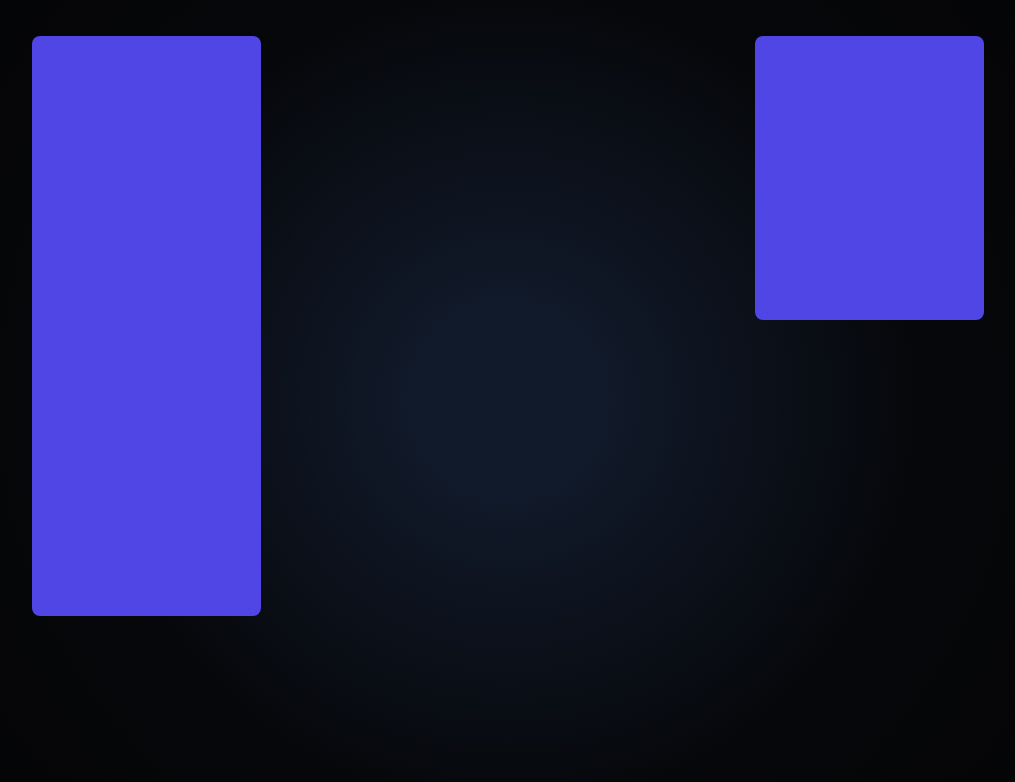
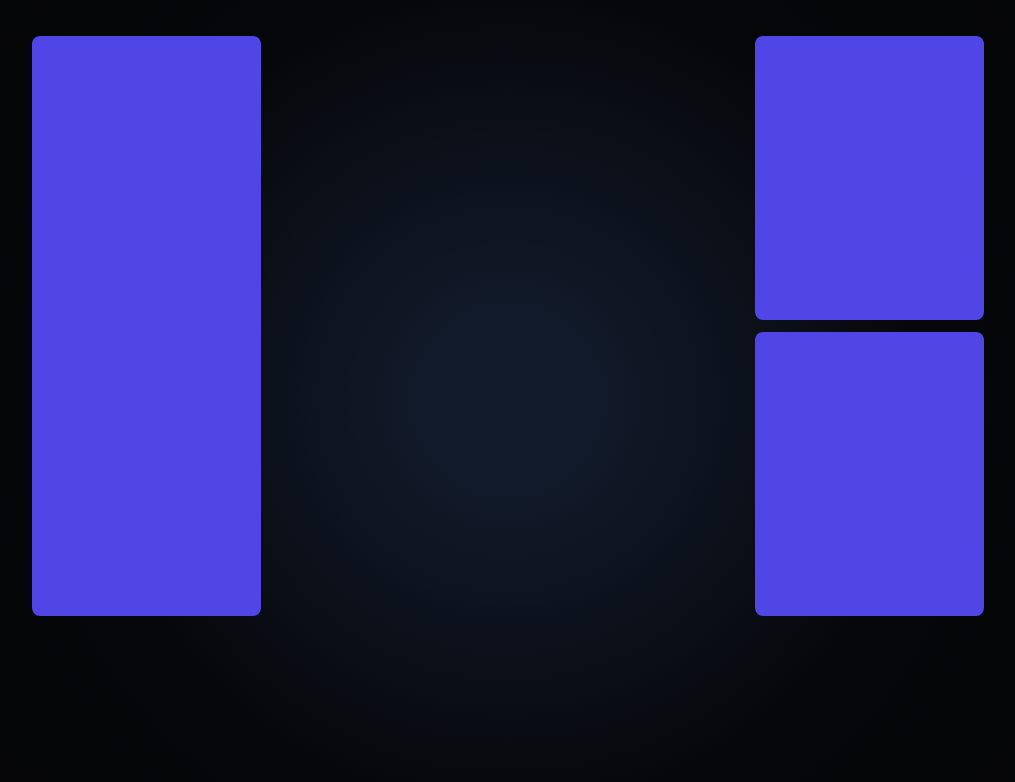
Before and after one commit to aneeshpatne/Personal-Portfolio, a Next.js app: page /profile in a window 1280 px wide. Shown: the top 782 px of the page, without its empty margins (132-1147 px from the left). Built offline with nearby package versions, Linux system fonts and the light colour scheme.

Commit message:
feat: Update profile container styles

```diff
--- a/src/components/style/profileContainer.module.css
+++ b/src/components/style/profileContainer.module.css
@@ -34,6 +34,7 @@
     overflow: clip;
   }
 }
+
 .techStackItem {
   grid-column: 1 / 3;
   grid-row: 1 / 5;
@@ -54,3 +55,14 @@
   justify-content: center;
   border-radius: 0.5rem;
 }
+
+.mainPageItem {
+  grid-column: 7 / 9;
+  grid-row: 3/ 5;
+  background: #4f46e5;
+  color: white;
+  display: flex;
+  align-items: center;
+  justify-content: center;
+  border-radius: 0.5rem;
+}
```
